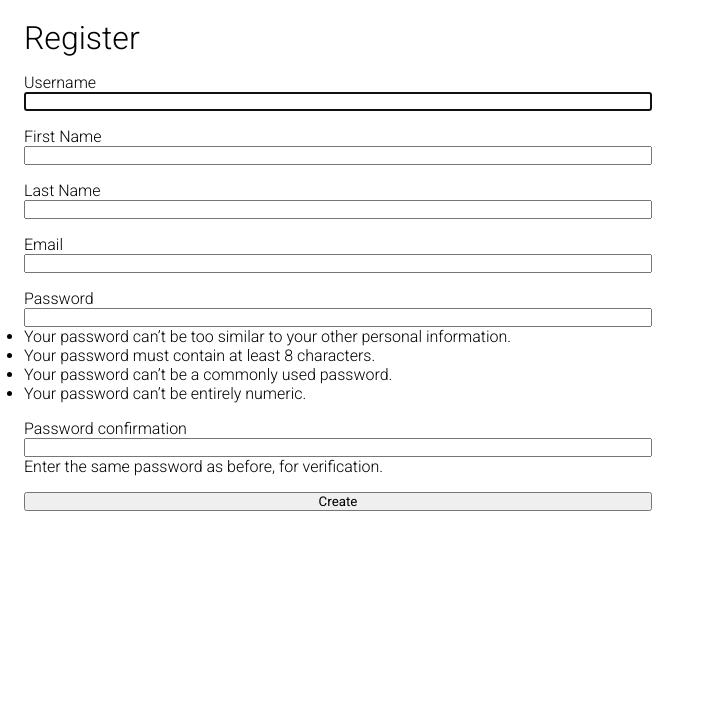
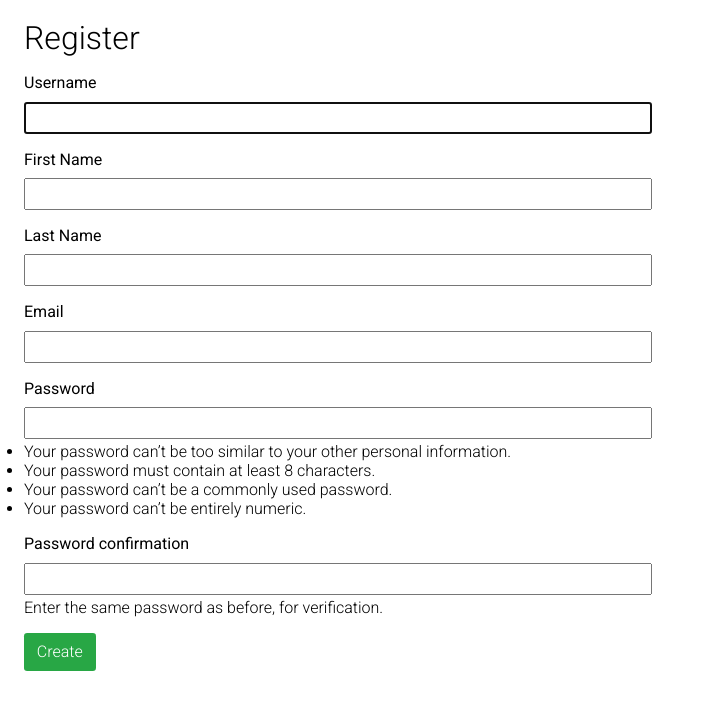
Before and after one commit to quevinrai/simpleloginregister, a Django app: page /register in a window 1280 px wide. Shown: the part 78-800 px from the top of the page, without its empty margins (0-708 px from the left). Run offline with Django 4.2, Linux system fonts and the light colour scheme.

Commit message:
Add styling for '#register-page'

```diff
--- a/static/styles/styles.css
+++ b/static/styles/styles.css
@@ -142,9 +142,43 @@ body > * {
     gap: 1rem;
     max-width: 50%;
     font-weight: 300;
+    padding-bottom: 2rem;
+}
+
+#register-page form label {
+    margin-bottom: 0.4rem;
+    font-weight: 400;
+}
+
+#register-page form input {
+    padding-block: 0.4rem;
+    padding-left: 0.6rem;
 }
 
 #register-page form .fieldWrapper {
     display: flex;
     flex-direction: column;
+    gap: 0.2rem;
 }
+
+#register-page form > input[type=submit] {
+    align-self: flex-start;
+    font-size: 1rem;
+    font-weight: 300;
+    padding: 0.6em 0.8em;
+    background-color: #28A745;
+    color: #FFF;
+    border-style: none;
+    border-radius: 0.2rem;
+}
+
+#register-page form .form-helptext {
+    font-size: 0.8rem;
+    color: #888;
+}
+
+#register-page form #form-helptext-list {
+    margin-left: 1.5rem;
+    font-size: 0.8rem;
+    color: #888;
+}
```
